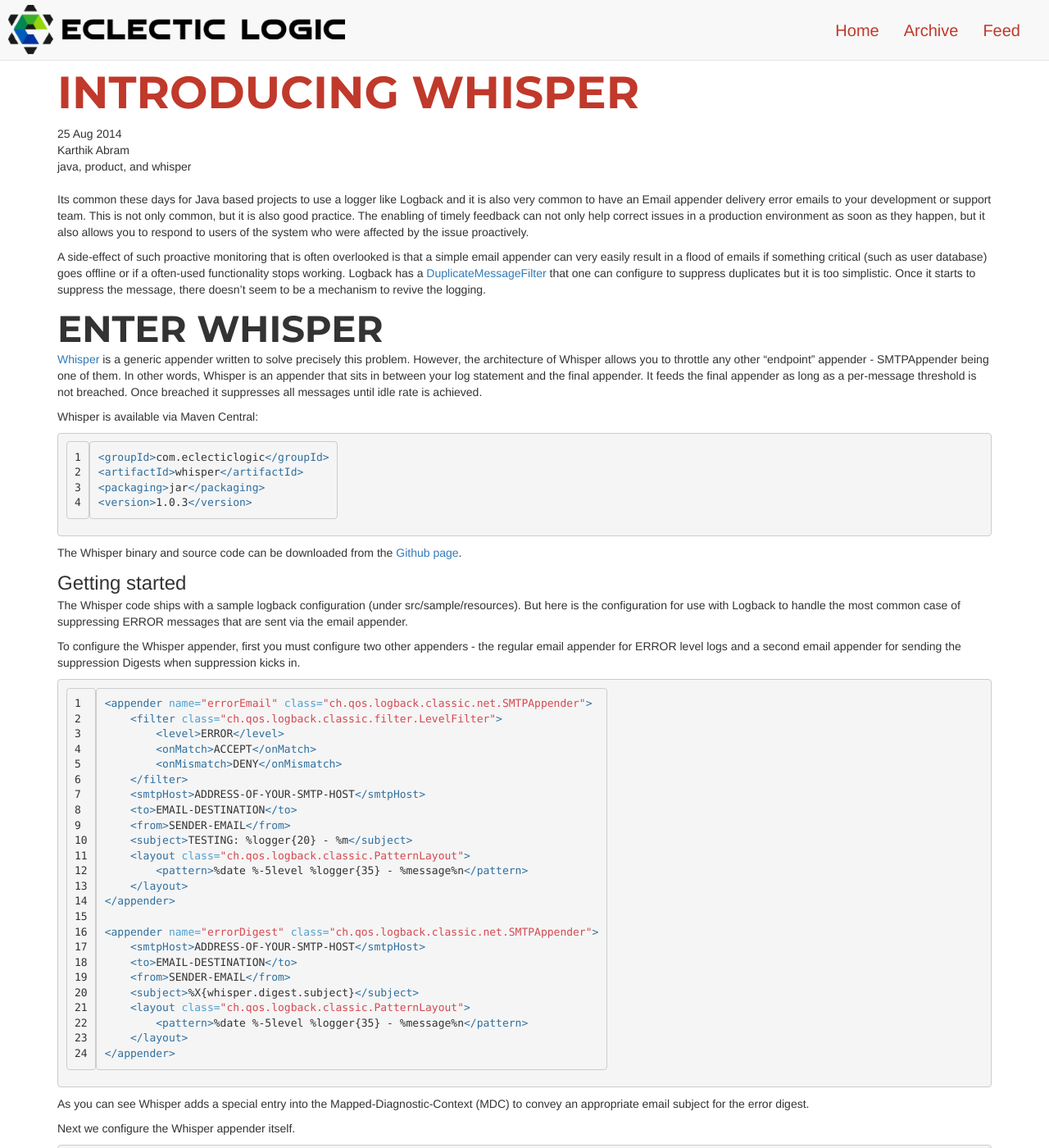
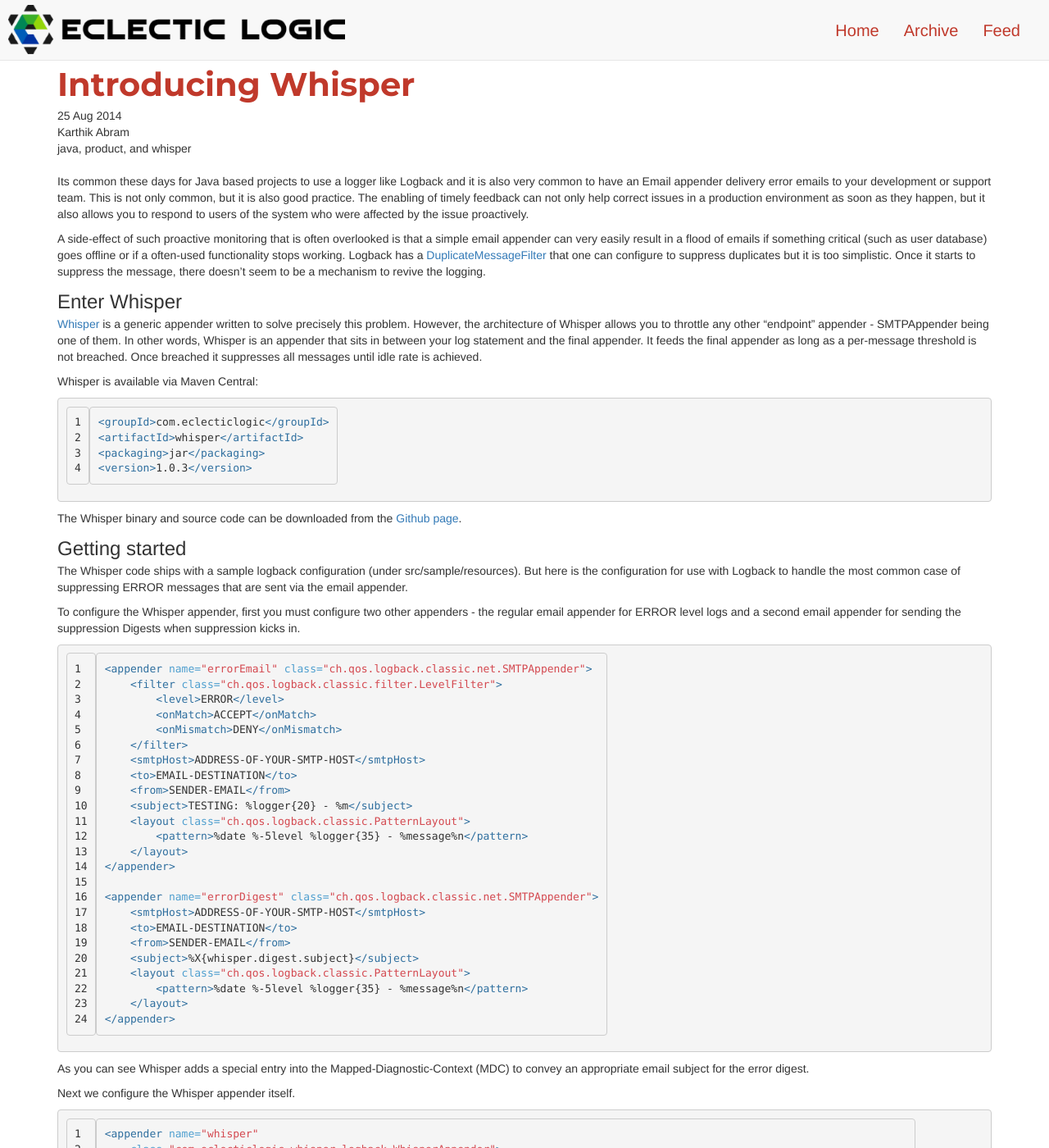
Before and after one commit to eclecticlogic/eclecticlogic.github.io, a Jekyll site: the page built from _posts/2014-08-25-introducing-whisper.md, in a window 1280 px wide and 1400 px high. Shown: the whole window at 82% size. Built offline with Jekyll 4.4.1, drawn with Linux system fonts in a browser that asks for light colours; nearby versions of some CDN libraries; Markdown is read by kramdown in place of the engine named in the settings; comment, search, counter and statistics services are not loaded.

Commit message:
changed title style

```diff
--- a/_posts/2014-08-25-introducing-whisper.md
+++ b/_posts/2014-08-25-introducing-whisper.md
@@ -9,7 +9,7 @@
 
 A side-effect of such proactive monitoring that is often overlooked is that a simple email appender can very easily result in a flood of emails if something critical (such as user database) goes offline or if a often-used functionality stops working. Logback has a [DuplicateMessageFilter](http://logback.qos.ch/manual/filters.html#DuplicateMessageFilter) that one can configure to suppress duplicates but it is too simplistic. Once it starts to suppress the message, there doesn't seem to be a mechanism to revive the logging.
 
-## Enter Whisper
+### Enter Whisper
 
 [Whisper](https://github.com/eclecticlogic/whisper) is a generic appender written to solve precisely this problem. However, the architecture of Whisper allows you to throttle any other "endpoint" appender - SMTPAppender being one of them. In other words, Whisper is an appender that sits in between your log statement and the final appender. It feeds the final appender as long as a per-message threshold is not breached. Once breached it suppresses all messages until idle rate is achieved.
 
--- a/public/css/eclectic.css
+++ b/public/css/eclectic.css
@@ -128,6 +128,8 @@
 
 h1.post-title, h1.post-title a {
     color: #c0392b;
+    font-size:  2rem;
+    text-transform: none;
 }
 
 span.post-date, span.post-author, span.post-tags {
```
